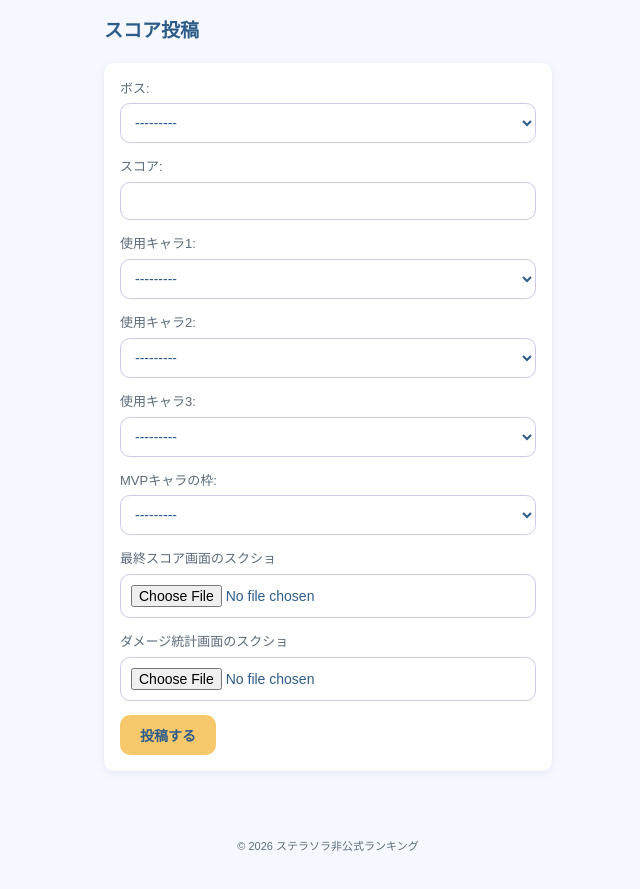
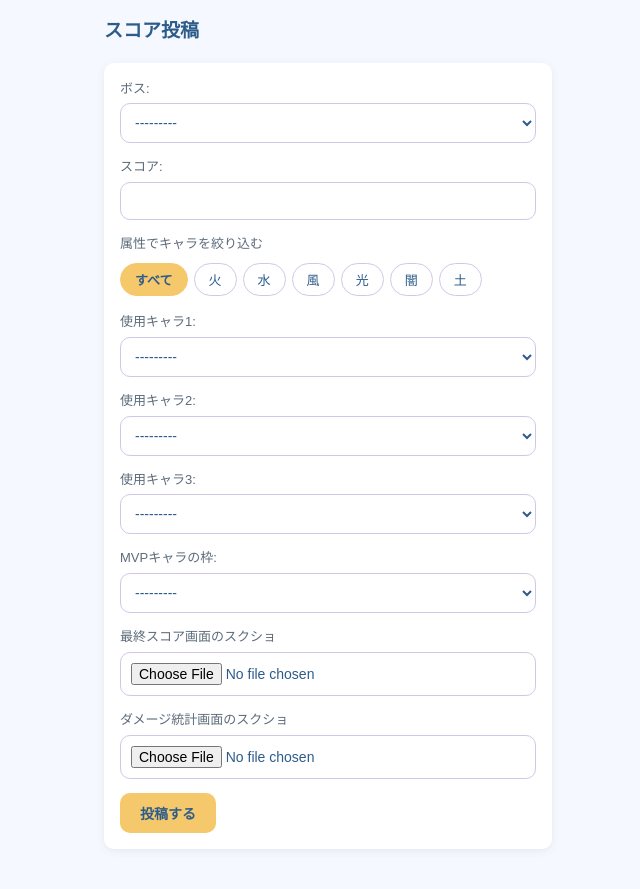
Before and after one commit to oto-nariko/stella_ranking, a Django app: page /post/new/ in a window 1280 px wide. Shown: the part 79-968 px from the top of the page, without its empty margins (312-952 px from the left). Before the commit the page ends 930 px from the top, so only its background shows below. Run offline with Django 5.2, Linux system fonts and the light colour scheme; a user stored in the database is signed in; tables that the repository leaves empty hold one stand-in row (values such as "Sample post"); some libraries are stand-ins or nearby versions.

Commit message:
スコア投稿画面にキャラクターの属性絞り込み機能を追加

```diff
--- a/ranking/forms.py
+++ b/ranking/forms.py
@@ -1,6 +1,6 @@
 from django.contrib.auth.forms import UserCreationForm
 from django import forms
-from .models import CustomUser, ScorePost
+from .models import CustomUser, ScorePost, Season
 
 
 class SignUpForm(UserCreationForm):
@@ -19,3 +19,9 @@
             "character_3",
             "mvp_slot",
         ]
+
+    def __init__(self, *args, **kwargs):
+        super().__init__(*args, **kwargs)
+        current_season = Season.objects.first()
+        if current_season:
+            self.fields["boss"].queryset = current_season.bosses.all()
--- a/ranking/static/ranking/css/style.css
+++ b/ranking/static/ranking/css/style.css
@@ -239,3 +239,40 @@
     background-color: #FFF3D6;
     font-weight: bold;
 }
+
+/* ==========================
+   属性絞り込みボタン
+========================== */
+.attribute-filter-wrapper {
+    margin-bottom: 16px;
+}
+
+.attribute-filter-wrapper .form-label {
+    display: block;
+    font-size: 13px;
+    color: var(--color-gray-text);
+    margin-bottom: 8px;
+}
+
+.btn-group-attribute {
+    display: flex;
+    gap: 6px;
+    flex-wrap: wrap;
+}
+
+.attr-btn {
+    background-color: var(--color-white);
+    color: var(--color-navy);
+    border: 1px solid #cfc9e6;
+    border-radius: 20px;
+    padding: 6px 14px;
+    font-size: 13px;
+    font-weight: normal;
+    cursor: pointer;
+}
+
+.attr-btn.active {
+    background-color: var(--color-gold);
+    border-color: var(--color-gold);
+    font-weight: bold;
+}
--- a/ranking/templates/ranking/score_post_form.html
+++ b/ranking/templates/ranking/score_post_form.html
@@ -6,7 +6,27 @@
 <div class="panel">
 <form method="post" id="score-post-form">
     {% csrf_token %}
-    {{ form.as_p }}
+
+    <p>{{ form.boss.label_tag }} {{ form.boss }}</p>
+    <p>{{ form.score.label_tag }} {{ form.score }}</p>
+
+    <div class="attribute-filter-wrapper mb-3">
+        <label class="form-label">属性でキャラを絞り込む</label>
+        <div class="btn-group-attribute" id="attribute-filter-buttons">
+        <button type="button" class="attr-btn active" data-attr="all">すべて</button>
+        <button type="button" class="attr-btn" data-attr="fire">火</button>
+        <button type="button" class="attr-btn" data-attr="water">水</button>
+        <button type="button" class="attr-btn" data-attr="wind">風</button>
+        <button type="button" class="attr-btn" data-attr="light">光</button>
+        <button type="button" class="attr-btn" data-attr="dark">闇</button>
+        <button type="button" class="attr-btn" data-attr="earth">土</button>
+        </div>
+    </div>
+
+    <p>{{ form.character_1.label_tag }} {{ form.character_1 }}</p>
+    <p>{{ form.character_2.label_tag }} {{ form.character_2 }}</p>
+    <p>{{ form.character_3.label_tag }} {{ form.character_3 }}</p>
+    <p>{{ form.mvp_slot.label_tag }} {{ form.mvp_slot }}</p>
 
     <p>
         <label>最終スコア画面のスクショ</label>
@@ -26,8 +46,56 @@
 </form>
 </div>
 
+{{ character_attributes|json_script:"character-attributes-data" }}
+
 <script src="https://cdn.jsdelivr.net/npm/@supabase/supabase-js@2"></script>
 <script>
+/*
+キャラクター属性絞り込みロジック
+*/
+document.addEventListener("DOMContentLoaded", () => {
+    const charAttrDataEl = document.getElementById("character-attributes-data");
+    if (!charAttrDataEl) return;
+
+    const charAttrMap = JSON.parse(charAttrDataEl.textContent);
+
+    const charSelects = [
+        document.getElementById("id_character_1"),
+        document.getElementById("id_character_2"),
+        document.getElementById("id_character_3")
+    ].filter(Boolean);
+
+    const filterButtons = document.querySelectorAll("#attribute-filter-buttons .attr-btn");
+
+    filterButtons.forEach(button => {
+        button.addEventListener("click", function() {
+
+        filterButtons.forEach(btn => btn.classList.remove("active"));
+        this.classList.add("active");
+
+        const selectedAttr = this.getAttribute("data-attr");
+
+        charSelects.forEach(select => {
+            Array.from(select.options).forEach(option => {
+            if (!option.value) return;
+
+            const charAttr = charAttrMap[option.value];
+            if (selectedAttr === "all" || charAttr === selectedAttr) {
+                option.style.display = "";
+                option.disabled = false;
+            } else {
+                option.style.display = "none";
+                option.disabled = true;
+            }
+            });
+        });
+        });
+    });
+});
+
+/*
+Supabase画像アップロード ＆ フォーム送信（既存コード）
+*/
 const supabaseClient = supabase.createClient(
     "{{ supabase_url }}",
     "{{ supabase_key }}"
--- a/ranking/views.py
+++ b/ranking/views.py
@@ -1,7 +1,7 @@
 from django.views.generic import TemplateView, DetailView, CreateView
 from django.urls import reverse_lazy
 from .forms import SignUpForm, ScorePostForm
-from .models import Season, Boss, ScorePost
+from .models import Season, Boss, ScorePost, Character
 from django.contrib.auth.mixins import LoginRequiredMixin
 from django.views.generic import CreateView
 from django.contrib import messages
@@ -104,6 +104,11 @@
 
     def get_context_data(self, **kwargs):
         context = super().get_context_data(**kwargs)
+
+        # 全キャラクターの { "ID": "属性文字列" } マッピング辞書を作成してコンテキストへ追加
+        characters = Character.objects.all()
+        context["character_attributes"] = {str(c.id): c.attribute for c in characters}
+
         context["supabase_url"] = settings.SUPABASE_URL
         context["supabase_key"] = settings.SUPABASE_PUBLISHABLE_KEY
         return context
```
